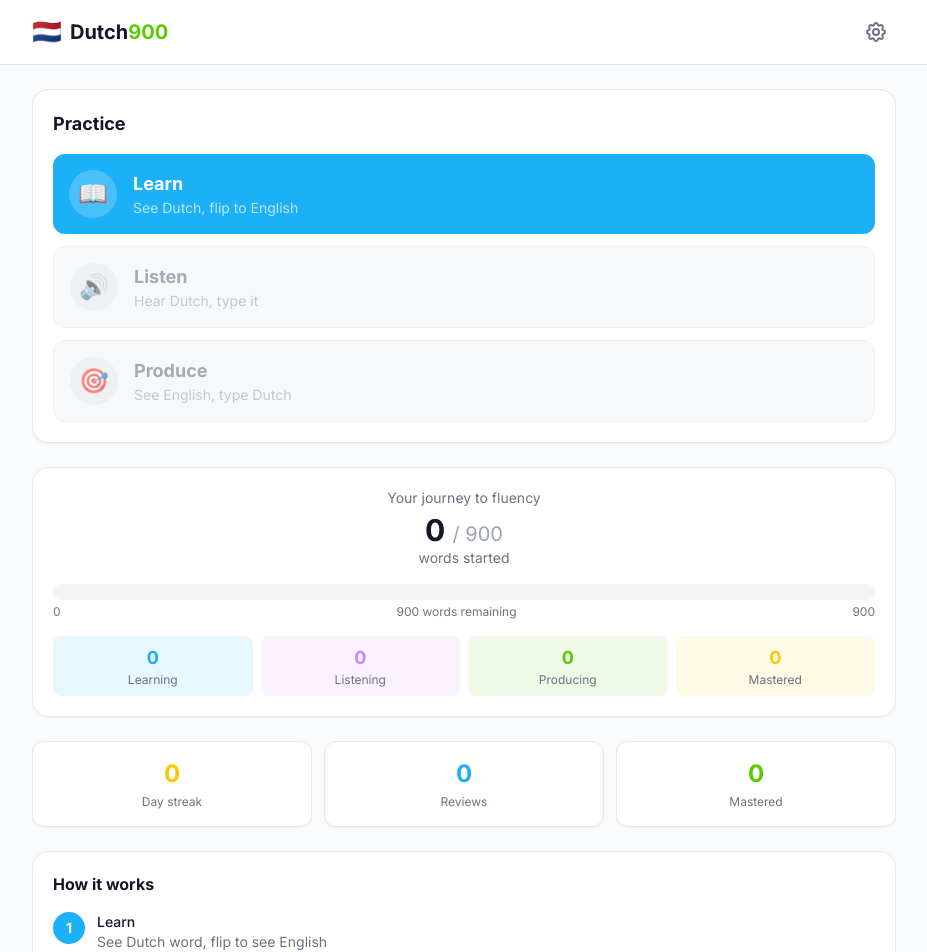
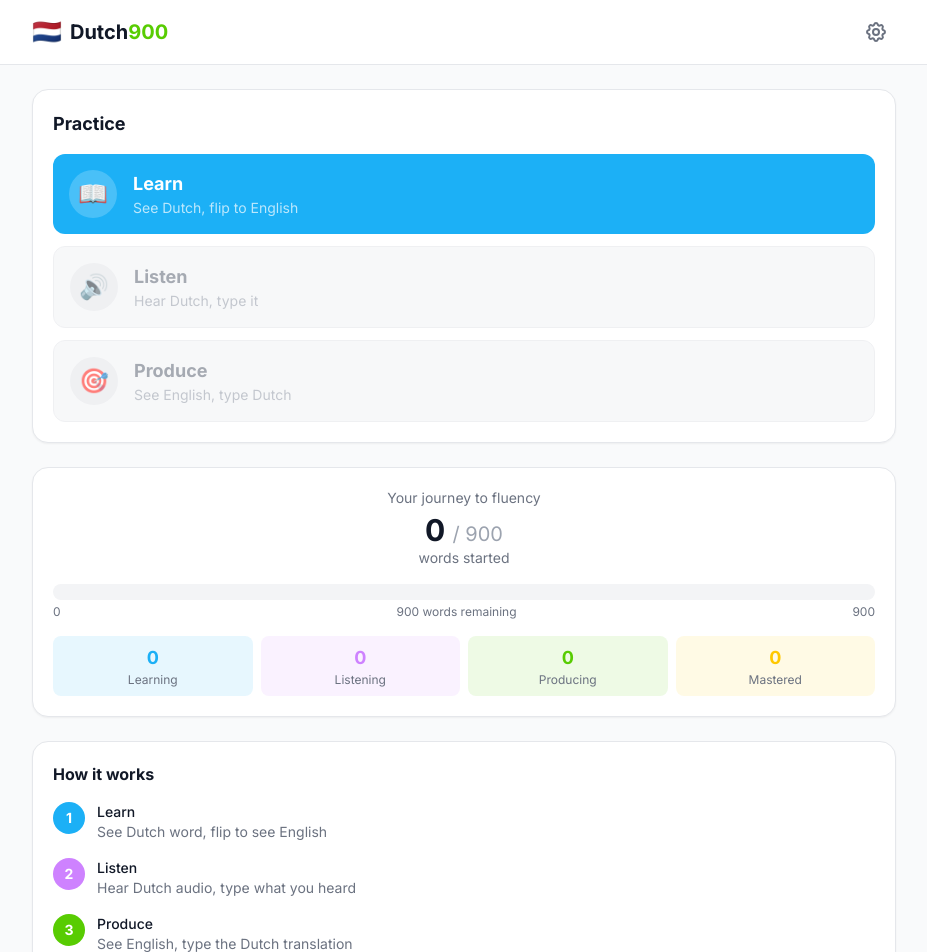
Before and after one commit to themonicah/dutch900, a React (Vite) app: page / in a window 1280 px wide. Shown: the top 952 px of the page, without its empty margins (176-1103 px from the left). Built offline with nearby package versions, Linux system fonts and the light colour scheme.

Commit message:
Remove redundant stats row

```diff
--- a/src/pages/Today.tsx
+++ b/src/pages/Today.tsx
@@ -4,7 +4,7 @@ import { useStore } from '../store';
 
 function Today() {
   const navigate = useNavigate();
-  const { words, progress, stats, startReview, getStageCounts } = useStore();
+  const { words, progress, startReview, getStageCounts } = useStore();
   const [isStarting, setIsStarting] = useState(false);
 
   // Calculate what's available
@@ -200,21 +200,6 @@ function Today() {
         </div>
       </div>
 
-      {/* Stats Cards */}
-      <div className="grid grid-cols-3 gap-3">
-        <div className="bg-white dark:bg-gray-800 rounded-xl p-4 shadow-sm border border-gray-200 dark:border-gray-700 text-center">
-          <p className="text-2xl font-bold text-duo-yellow">{stats.currentStreak}</p>
-          <p className="text-xs text-gray-500 dark:text-gray-400 mt-1">Day streak</p>
-        </div>
-        <div className="bg-white dark:bg-gray-800 rounded-xl p-4 shadow-sm border border-gray-200 dark:border-gray-700 text-center">
-          <p className="text-2xl font-bold text-duo-blue">{stats.totalReviewsCompleted}</p>
-          <p className="text-xs text-gray-500 dark:text-gray-400 mt-1">Reviews</p>
-        </div>
-        <div className="bg-white dark:bg-gray-800 rounded-xl p-4 shadow-sm border border-gray-200 dark:border-gray-700 text-center">
-          <p className="text-2xl font-bold text-duo-green">{masteredCount}</p>
-          <p className="text-xs text-gray-500 dark:text-gray-400 mt-1">Mastered</p>
-        </div>
-      </div>
 
       {/* How It Works - Only show when starting out */}
       {wordsStarted < 20 && (
```
